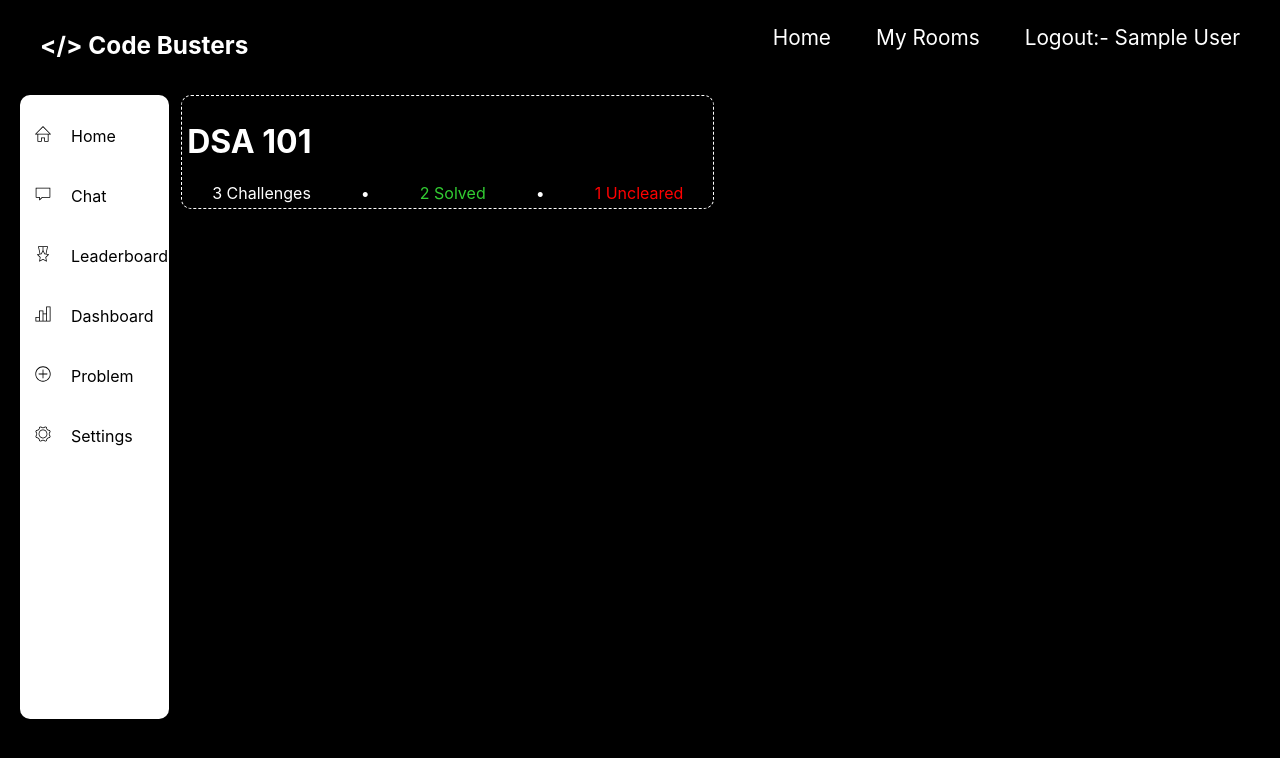
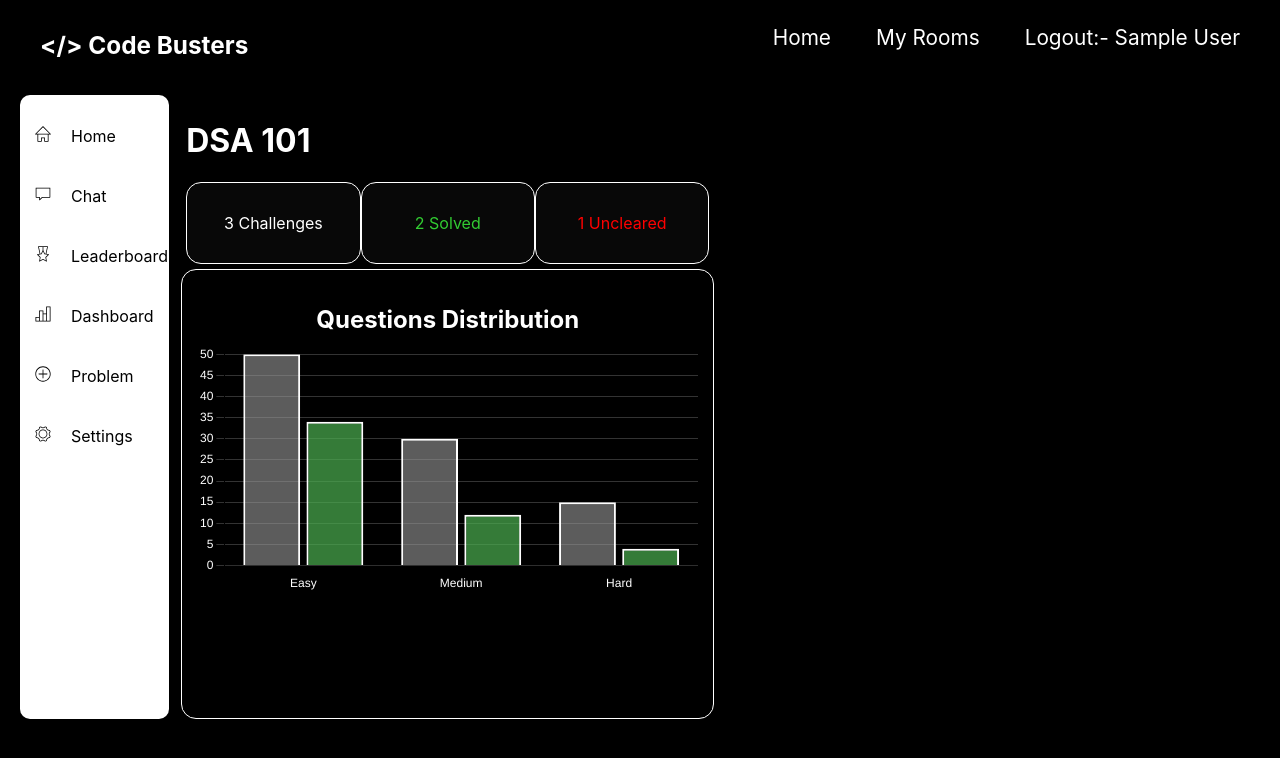
Before and after one commit to V-A-T-S-A-L/coding-platform, a React (Create React App) app in the folder frontend/: page /room/1/dashboard in a window 1280 px wide. Shown: the top 758 px of the page. Built offline with nearby package versions, Linux system fonts and the light colour scheme; sample sign-in values are in the browser's storage.

Commit message:
Solved questions chart frontend

```diff
--- a/frontend/package.json
+++ b/frontend/package.json
@@ -8,11 +8,15 @@
     "@testing-library/react": "^13.4.0",
     "@testing-library/user-event": "^13.5.0",
     "axios": "^1.7.7",
+    "chart.js": "^4.4.6",
     "react": "^18.3.1",
+    "react-calendar-heatmap": "^1.9.0",
+    "react-chartjs-2": "^5.2.0",
     "react-dom": "^18.3.1",
     "react-router-dom": "^6.26.2",
     "react-scripts": "5.0.1",
     "react-split-pane": "^0.1.92",
+    "react-tooltip": "^5.28.0",
     "web-vitals": "^2.1.4"
   },
   "scripts": {
--- a/frontend/src/components/Dashboard.css
+++ b/frontend/src/components/Dashboard.css
@@ -1,5 +1,4 @@
 .solved-data {
-    border: 1px dashed white;
     border-radius: 10px;
     align-items: center;
     padding: 5px;
@@ -7,5 +6,24 @@
 
 .solved-data-block {
     display: flex;
-    justify-content: space-around;
+    justify-content: space-between;
+    align-items: center;
 }
+
+.stats-div {
+    background-color: #080808;
+    border: 1px solid white;
+    padding: 30px;
+    border-radius: 15px;
+    width: 23%;
+    text-align: center;
+}
+
+.graph-data {
+    text-align: center;
+    border: 1px solid white;
+    border-radius: 15px;
+    padding: 15px;
+    height: 100%;
+    align-items: center;
+}
--- a/frontend/src/components/Dashboard.js
+++ b/frontend/src/components/Dashboard.js
@@ -1,11 +1,72 @@
 import React from "react";
 import { Link } from "react-router-dom";
-import './Dashboard.css';
+import { Bar } from "react-chartjs-2";
+import "./Dashboard.css";
+import { Chart as ChartJS, CategoryScale, LinearScale, BarElement, Title, Tooltip, Legend } from "chart.js";
+
+ChartJS.register(CategoryScale, LinearScale, BarElement, Title, Tooltip, Legend);
 
 const Dashboard = () => {
 
     const room_id = 10;
     const isAdmin = true;
+
+    const totalQuestions = { easy: 50, medium: 30, hard: 15 };
+    const solvedQuestions = { easy: 34, medium: 12, hard: 4 };
+
+    const data = {
+        labels: ["Easy", "Medium", "Hard"],
+        datasets: [
+            {
+                label: "Total Questions",
+                data: [totalQuestions.easy, totalQuestions.medium, totalQuestions.hard],
+                backgroundColor: "rgba(153, 153, 153, 0.6)", // Grey color for total questions
+                borderColor: "#fff",
+                borderWidth: 2,
+            },
+            {
+                label: "Solved Questions",
+                data: [solvedQuestions.easy, solvedQuestions.medium, solvedQuestions.hard],
+                backgroundColor: "rgba(76, 175, 80, 0.7)", // Green color for solved questions
+                borderColor: "#fff",
+                borderWidth: 2,
+            },
+        ],
+    };
+
+    const options = {
+        responsive: true,
+        plugins: {
+            legend: {
+                display: false,
+                position: "top",
+            },
+            title: {
+                display: false,
+                text: "Questions Distribution",
+                color: "#fff",
+            },
+        },
+        scales: {
+            x: {
+                ticks: {
+                    color: "#fff",
+                },
+                grid: {
+                    display: false,
+                },
+            },
+            y: {
+                beginAtZero: true,
+                ticks: {
+                    color: "#fff",
+                },
+                grid: {
+                    color: "rgba(255, 255, 255, 0.2)",
+                },
+            },
+        },
+    };
 
     return (
         <div className="settings-container">
@@ -47,15 +108,14 @@ const Dashboard = () => {
                 <div className="solved-data">
                     <h1>DSA 101</h1>
                     <div className="solved-data-block">
-                        <label>3 Challenges</label>
-                        <label>&#8226;</label>
-                        <label style={{color: "limegreen"}}>2 Solved</label>
-                        <label>&#8226;</label>
-                        <label style={{color: "red"}}>1 Uncleared</label>
+                        <div className="stats-div">3 Challenges</div>
+                        <div className="stats-div" style={{ color: "limegreen" }}>2 Solved</div>
+                        <div className="stats-div" style={{ color: "red" }}>1 Uncleared</div>
                     </div>
                 </div>
                 <div className="graph-data">
-
+                    <h2>Questions Distribution</h2>
+                    <Bar data={data} options={options} />
                 </div>
             </div>
             <div className="right-column">
```
Also changed, not shown: 1 other file (tests, documents, lock files or other folders).
